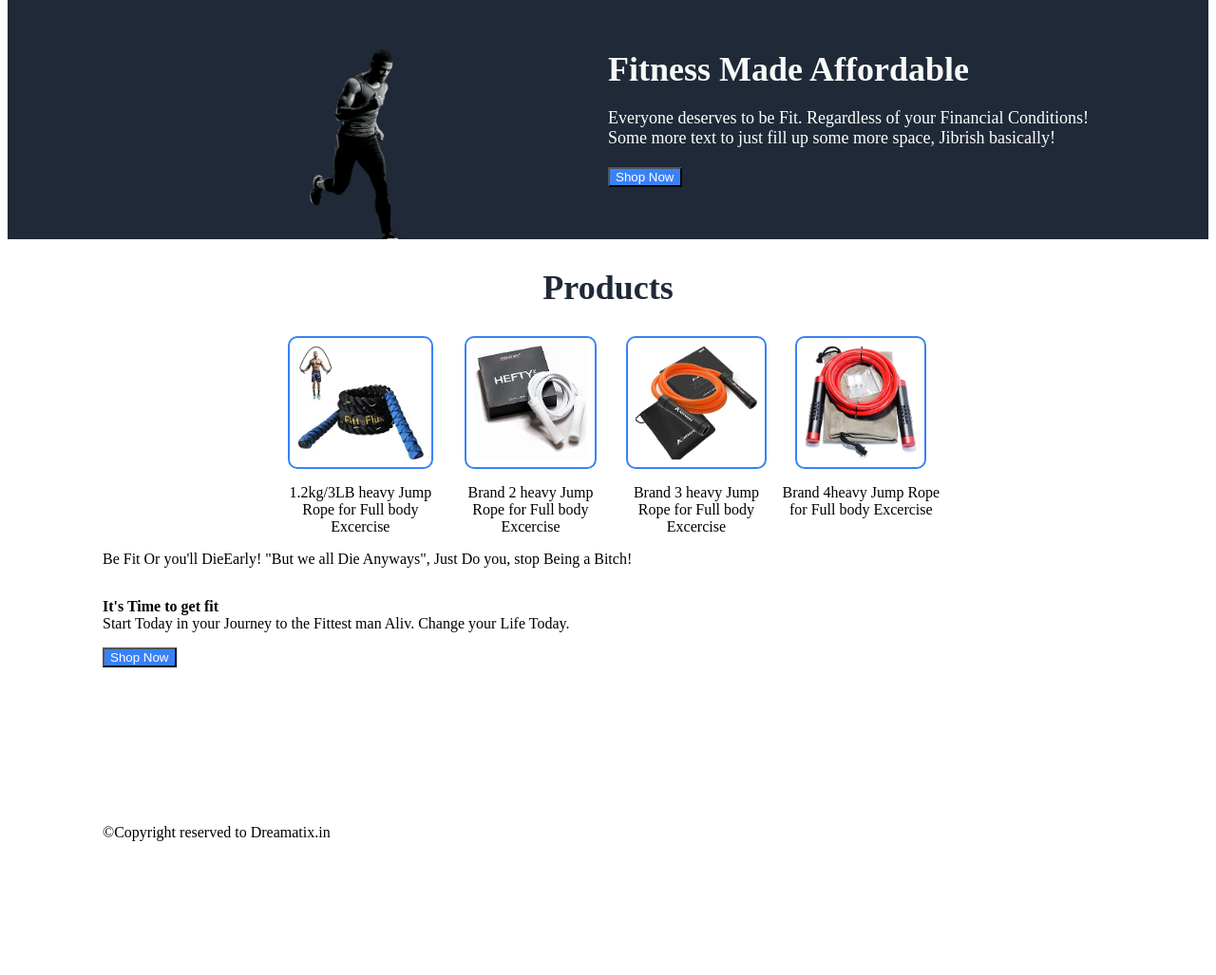
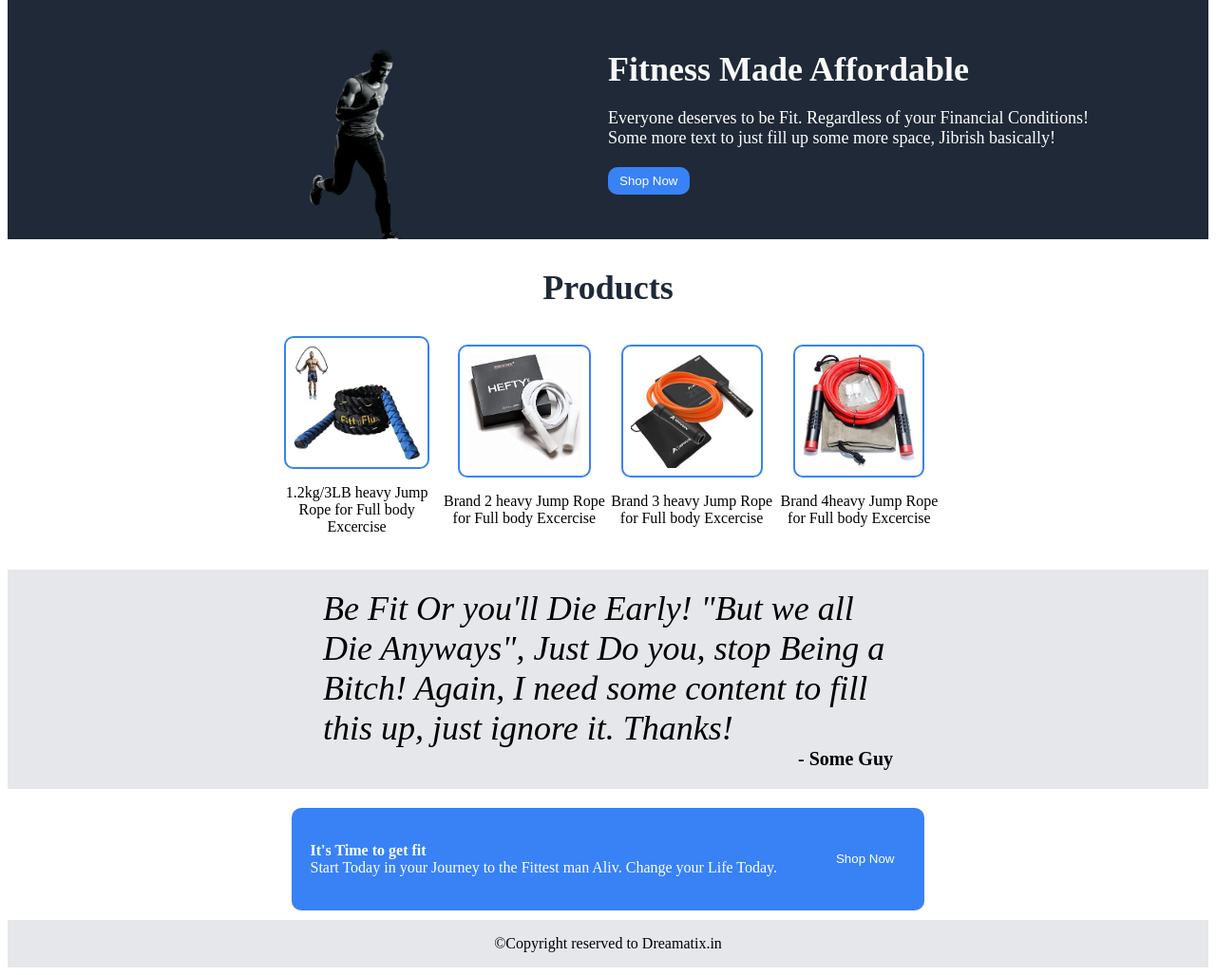
Before and after one commit to Dreamati/project_flex, a plain HTML site: page index.html in a window 1280 px wide. Shown: the part 56-1083 px from the top of the page at 95% size. Before the commit the page ends 966 px from the top, so only its background shows below. Drawn offline with Linux system fonts and the light colour scheme.

```diff
--- a/index.html
+++ b/index.html
@@ -27,6 +27,7 @@
             </div>
         </div>
 
+        <div class="head_n_cont">
             <h2 class="prod_heading">Products</h2>
 
             <div class="cld_bdy img_prods">
@@ -49,15 +50,21 @@
                     </div>
                 </div>
             </div>
+        </div>
 
         <div class="cld_bdy testimonial">
-            <div class="quote">Be Fit Or you'll DieEarly! "But we all Die Anyways", Just Do you, stop Being a Bitch!</p></div>
-            <div class="quoter"></p></div>
+            <div class="anothr_empty_container">
+                <div class="testimonial_cont">
+                    <div class="quote">Be Fit Or you'll Die Early! "But we all Die Anyways", Just Do you, stop Being a Bitch! Again, I need some content to fill this up, just ignore it. Thanks!</div>
+                    <div class="quoter">- Some Guy</div>
                 </div>
-
+            </div>
+        </div>
         <div class="cld_bdy CTA">
+            <div class="CTA_box">
                 <p class="cta_txt"><b>It's Time to get fit</b><br>Start Today in your Journey to the Fittest man Aliv. Change your Life Today.</p>
                 <button>Shop Now</button>
+            </div>
         </div>
     </div>
 
--- a/style.css
+++ b/style.css
@@ -10,19 +10,23 @@ body {
 }
 button {
     background-color: #3882F6;
-    color: white
-
+    color: white;
+    padding: 5px 10px;
+    border: 2px solid #3882F6;
+    border-radius: 10px;
 
 }
 .bet_head_foot {
     display: flex;
     flex-direction: column;
-    flex: 1 0 850px;
+    flex: 0 0 850px;
+    justify-content: space-between;
 }
 /*Header Content starts Here*/
 
 .cld_bdy.header {
     display: flex;
+
     justify-content: space-between;
     background-color: #1f2937;
     flex-wrap: wrap;
@@ -85,8 +89,13 @@ a {
 /*mainhead ends here*/
 
 /* img_prod starts here*/
+.head_n_cont {
+    display: flex;
+    flex-direction: column;
+    align-items: center;
+}
 .prod_heading {
-    text-align: center;
+
     font-size: 36px;
     font-weight: bolder;
     color: #1f2937;
@@ -96,6 +105,7 @@ a {
     display: flex;
     justify-content: center;
     gap: 10px;
+
 
 }
 .cld_bdy.img_prods img {
@@ -109,17 +119,75 @@ a {
     display: flex;
     justify-content: center;
     gap: 5px;
+
 }
 .img_prod_container .img_txt {
     display: flex;
     flex-direction: column;
     align-items: center;
+    justify-content: center;
+    flex: 1 0 150px;
 }
 .img_prod_container .img_txt p {
     text-align: center;
 }
+/*This is Testimonials*/
+.testimonial {
 
+}
+.anothr_empty_container {
+    display: flex;
+    flex-direction: column;
+    align-items: center;
+    padding: 20px 0px;
+}
+
+.testimonial_cont {
+    width: 600px;
+    display: flex;
+    flex-direction: column;
+    align-items: center;
+    justify-content: center;
+}
+.quote {
+    font-size: 36px;
+    font-style: italic;
+}
+.quoter {
+    align-self: flex-end;
+    font-size: 20px;
+    font-weight: 900;
+}
+.cld_bdy.testimonial {
+    background-color: #e5e7eb;
+    align-items: stretch;
+    margin: 20px 0px;
+}
+/*This is CTA*/
+.cld_bdy.CTA{
+    display: flex;
+    align-items: center;
+    justify-content: center;
+
+}
+.CTA_box {
+    display: flex;
+    justify-content: center;
+    align-items: center;
+    background-color: #3882F6;
+    padding: 20px;
+    border-radius: 10px;
+    border: 2px;
+    gap: 50px;
+}
+.cta_txt {
+    color: white;
+}
 /*This is Footer*/
 .footer {
-
+    background-color: #e5e7eb;
+    margin-top: 10px;
 }
+.footer p {
+    text-align: center;
+}
```
Lines whose indentation alone changed are shown as unchanged.
